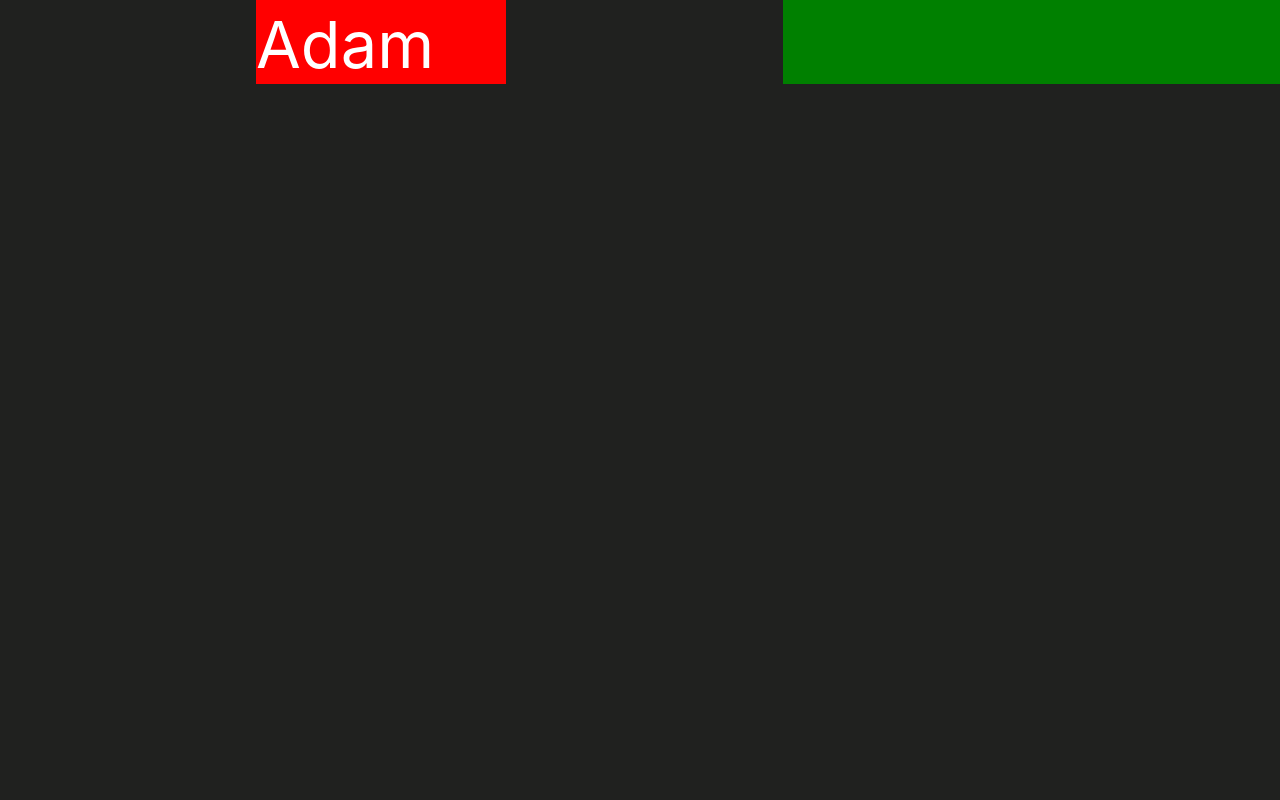
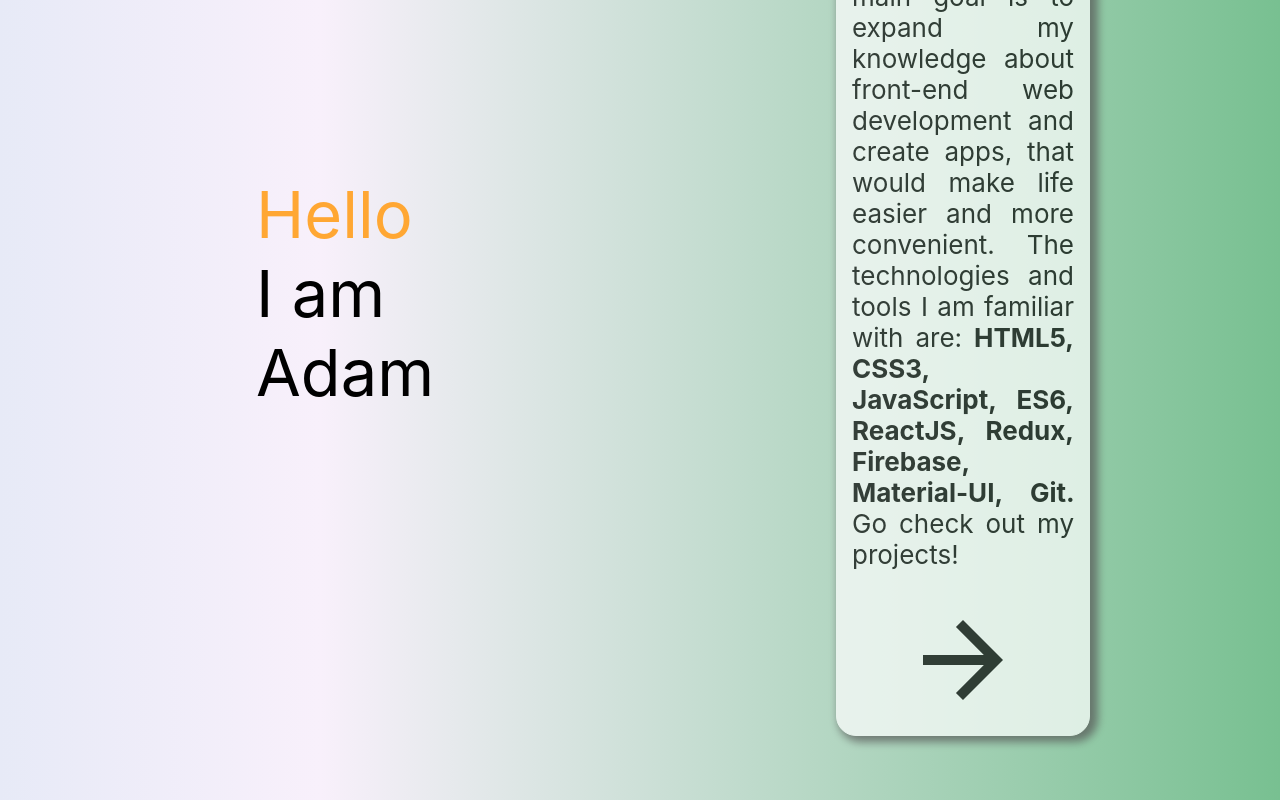
Before and after one commit to AdamIskrzycki/portfolio, a React (Create React App) app: page / in a window 1280 px wide. Shown: the part 557-1357 px from the top of the page. Before the commit the page ends 800 px from the top, so only its background shows below. Built offline with nearby package versions, Linux system fonts and the light colour scheme.

Commit message:
Implemented basic component structure and styles

```diff
--- a/package.json
+++ b/package.json
@@ -3,6 +3,9 @@
   "version": "0.1.0",
   "private": true,
   "dependencies": {
+    "@emotion/react": "^11.4.1",
+    "@emotion/styled": "^11.3.0",
+    "@mui/icons-material": "^5.0.1",
     "@testing-library/jest-dom": "^5.14.1",
     "@testing-library/react": "^11.2.7",
     "@testing-library/user-event": "^12.8.3",
--- a/src/components/HomePage/HomePage.js
+++ b/src/components/HomePage/HomePage.js
@@ -1,14 +1,40 @@
-import React from 'react';
-import classes from './HomePage.module.css';
+import React from "react";
+import classes from "./HomePage.module.css";
+import ArrowForwardIcon from "@mui/icons-material/ArrowForward";
+import { Link } from "react-router-dom";
 
 const HomePage = () => {
-    return <div className={classes.HomePageContainer}>
-        <div className={classes.Image}>
-            <img alt="AdamIskrzycki" src="AdamIskrzycki.png"></img>
-        </div>
-        <section className={classes.Greetings}>Hello <br></br> I am Adam</section>
-        <section className={classes.AboutMe}>About me</section>
+  return (
+    <div className={classes.HomePageContainer}>
+      <div className={classes.Image}>
+        <img alt="AdamIskrzycki" src="AdamIskrzycki.png"></img>
+      </div>
+      <section className={classes.Greetings}>
+        <span className={classes.Hello}>Hello</span>
+        <br></br>I am Adam
+      </section>
+      <section className={classes.AboutMeContainer}>
+        <article className={classes.AboutMe}>
+          My name is Adam Iskrzycki. I am a twenty-year-old student with a
+          positive attitude to life, who likes learning new things and taking on
+          challenges. I am passionate about science and programming. My main
+          goal is to expand my knowledge about front-end web development and
+          create apps, that would make life easier and more convenient. The
+          technologies and tools I am familiar with are:{" "}
+          <strong>
+            HTML5, CSS3, JavaScript, ES6, ReactJS, Redux, Firebase, Material-UI,
+            Git.{" "}
+          </strong>{" "}
+          Go check out my projects!
+        </article>
+        <Link to="/projects">
+          <div className={classes.ProjectsIcon}>
+            <ArrowForwardIcon fontSize="inherit" />
+          </div>
+        </Link>
+      </section>
     </div>
-}
+  );
+};
 
 export default HomePage;
--- a/src/components/HomePage/HomePage.module.css
+++ b/src/components/HomePage/HomePage.module.css
@@ -4,9 +4,11 @@
   display: grid;
   grid-template-columns: 1fr 1fr;
   justify-content: center;
-    grid-gap: 30px;
-    grid-template-areas: "s1 s3"
-                         "s2 s3"
+  grid-column-gap: 150px;
+  grid-row-gap: 30px;
+  grid-template-areas:
+    "s1 . s3"
+    "s2 . s3";
 }
 
 img {
@@ -24,10 +26,43 @@ img {
   grid-area: s2;
   width: 250px;
   font-size: 65px;
-    background-color: red;
+}
+
+.Hello {
+  width: 100%;
+  color: #FFA733;
+}
+
+.AboutMeContainer {
+  grid-area: s3;
+  border: 1px solid white;
+  text-align: justify;
+  font-size: 26px;
+  padding: 15px;
+  border-radius: 20px;
+  width: 50%;
+  background-color: white;
+  opacity: 0.7;
+  -webkit-box-shadow: 5px 3px 8px 3px #565656;
+box-shadow: 5px 3px 8px 3px #565656;
 }
 
 .AboutMe {
-    grid-area: s3;
-    background-color: green;
+  margin-bottom: 30px;
 }
+
+.ProjectsIcon {
+  color: black;
+  font-size: 120px;
+  display: flex;
+  justify-content: center;
+  width: fit-content;
+  margin: 0 auto;
+}
+
+.ProjectsIcon:hover {
+  color: #FFA733;
+  cursor: pointer;
+  transform: scale(1.3, 1.2);
+  transition: transform 200ms ease-in-out;
+}
--- a/src/components/HomePage/NavBar/NavBar.module.css
+++ b/src/components/HomePage/NavBar/NavBar.module.css
@@ -6,10 +6,11 @@
 .NavItem {
     padding: 15px 30px;
     border-radius: 10px;
-    color: white;
+    color: black;
+    font-size: 20px;
 }
 
 .NavItem:hover {
     cursor: pointer;
-    background-color: salmon;
+    background-color: #FFA733;
 }
--- a/src/index.css
+++ b/src/index.css
@@ -1,15 +1,24 @@
 body {
   margin: 0;
-  font-family: -apple-system, BlinkMacSystemFont, 'Segoe UI', 'Roboto', 'Oxygen',
-    'Ubuntu', 'Cantarell', 'Fira Sans', 'Droid Sans', 'Helvetica Neue',
+  font-family: -apple-system, BlinkMacSystemFont, "Segoe UI", "Roboto", "Oxygen",
+    "Ubuntu", "Cantarell", "Fira Sans", "Droid Sans", "Helvetica Neue",
     sans-serif;
   -webkit-font-smoothing: antialiased;
   -moz-osx-font-smoothing: grayscale;
-  background-color: #20211F;
-  color: white;
+  background: rgb(248, 240, 251);
+  background: linear-gradient(
+    90deg,
+    rgba(248, 240, 251, 1) 0%,
+    rgba(243, 238, 250, 1) 0%,
+    rgba(231, 234, 247, 1) 0%,
+    rgba(248, 240, 251, 1) 25%,
+    rgba(120, 192, 145, 1) 100%,
+    rgba(250, 128, 114, 1) 100%
+  );
+  color: black;
 }
 
 code {
-  font-family: source-code-pro, Menlo, Monaco, Consolas, 'Courier New',
+  font-family: source-code-pro, Menlo, Monaco, Consolas, "Courier New",
     monospace;
 }
```
Also changed, not shown: 2 other files (tests, documents, lock files or other folders). Lines whose indentation alone changed are shown as unchanged.
